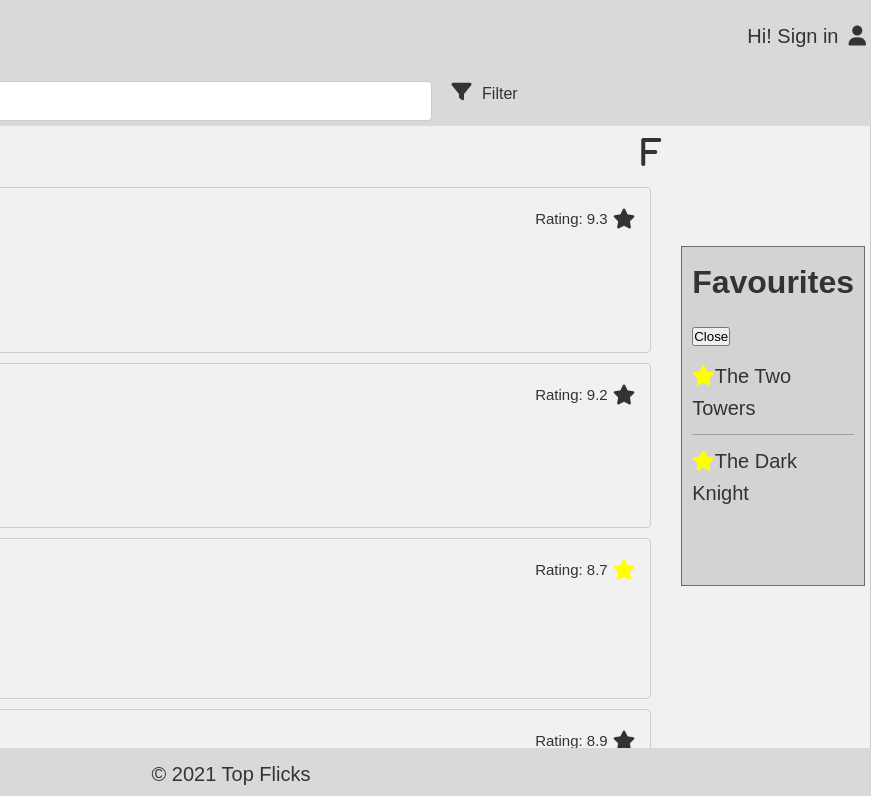
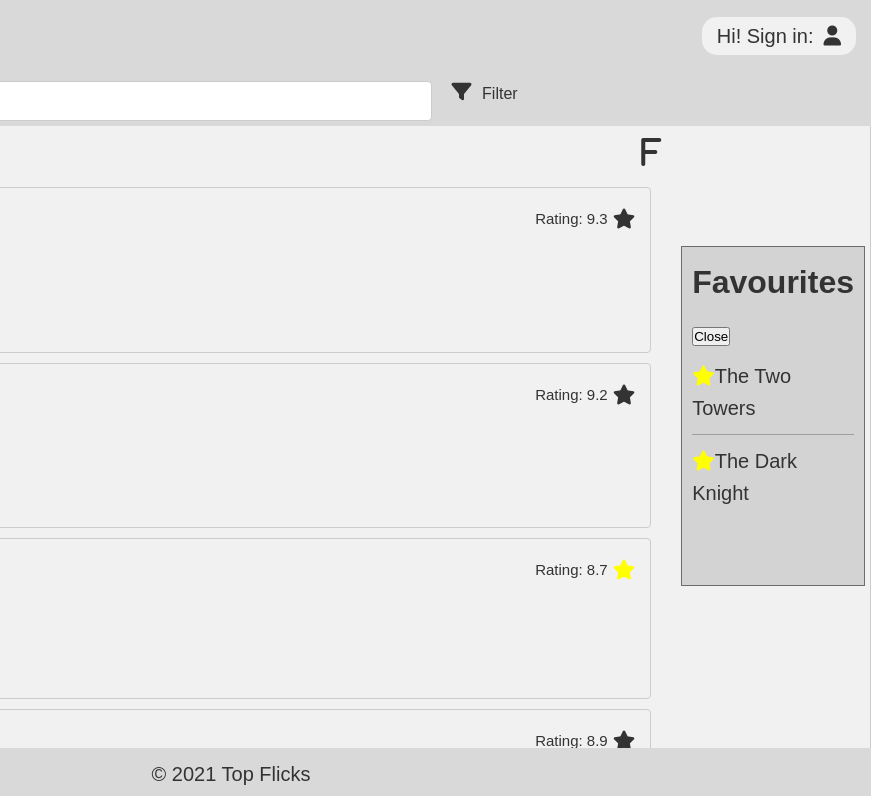
Before and after one commit to Mattan41/labb-html-css-javascript, a plain HTML site: page index.html in a window 1280 px wide. Both pictures are taken after a click on the icon 1244 px from the left and 151 px from the top of the page. Shown: the top 796 px of the page, 409-1280 px from the left. Drawn offline with Linux system fonts and the light colour scheme.

Commit message:
update login-button

```diff
--- a/css/header-footer.css
+++ b/css/header-footer.css
@@ -126,7 +126,6 @@
     outline: none;
     border-color: #666;
 }
-
 /* Log in */
 .login-popup {
     position: fixed;
@@ -184,13 +183,22 @@
     display: none; /* Ensure the login form is hidden by default */
 }
 
-#login-button {
+
+.right-container {
     color: #333;
     cursor: pointer;
+    display: flex;
+    align-items: center;
+    gap: 10px;
+    margin-right: 10px;
+    border-radius: 15px;
+    padding: 3px 15px 3px 15px;
+    background-color: #f1f1f1;
 }
 
-#login-button:hover {
-    color: #555;
+.right-container:hover {
+    background-color: rgba(191, 191, 191, 0.8);
+
 }
 
 .password-container {
@@ -216,7 +224,6 @@
     color: #555;
 }
 
-
 /* Footer Styles */
 .footer {
     bottom: 0;
--- a/index.html
+++ b/index.html
@@ -19,11 +19,11 @@
                 <h2>Top Flicks</h2>
             </div>
 
-            <div class="right-container">
+            <div class="right-container" id="login-button">
                 <div id="logout-form">
                     <span id="welcome-message"></span>
                 </div>
-                <i class="fas fa-user" id="login-button" title="Sign in"></i>
+                <i class="fas fa-user" title="Sign in"></i>
             </div>
         </div>
         <div class="header-row">
--- a/js/login.js
+++ b/js/login.js
@@ -10,7 +10,7 @@ todo: functionality filter sort / genres. favourite list
         const loginButton = document.getElementById("login-button");
 
         // Set initial welcome message
-        document.getElementById("welcome-message").textContent = "Hi! Sign in";
+        document.getElementById("welcome-message").textContent = "Hi! Sign in: ";
 
 
         if (isLoggedIn) {
@@ -19,10 +19,12 @@ todo: functionality filter sort / genres. favourite list
             loginButton.title = "Log out";
         } else {
             loginButton.classList.remove("logged-in");
-            loginButton.title = "Login or Register";
+            loginButton.title = "Sign in";
         }
 
+        // Add event listener to login form
         loginButton.addEventListener("click", function () {
+
             if (sessionStorage.getItem("isLoggedIn")) {
                 logout();
             } else {
@@ -30,13 +32,17 @@ todo: functionality filter sort / genres. favourite list
             }
         });
 
+        //hide login form when clicking outside of it
         document.addEventListener("click", function (event) {
             const loginPopup = document.getElementById("login-popup");
-            if (!loginPopup.contains(event.target) && event.target.id !== "login-button") {
+            const rightContainer = document.querySelector(".right-container");
+            if (!loginPopup.contains(event.target) && !rightContainer.contains(event.target)) {
                 loginPopup.style.display = "none";
             }
         });
         }
+
+document.getElementById("login-form").addEventListener("submit", login);
 
 function login(event) {
     event.preventDefault(); // Prevent form submission
@@ -66,12 +72,12 @@ function logout() {
     alert("You have logged out.");
     document.getElementById("login-button").classList.remove("logged-in");
     document.getElementById("login-button").title = "Sign in";
-    document.getElementById("welcome-message").textContent = "Hi! Sign in";
+    document.getElementById("welcome-message").textContent = "Hi! Sign in: ";
 }
 
 function showLogoutForm() {
     const username = sessionStorage.getItem("username");
-    document.getElementById("welcome-message").textContent = "Hi, " + username + "!";
+    document.getElementById("welcome-message").textContent = "Hi " + username + ", log out?";
     document.getElementById("logout-form").style.display = "flex";
 }
 
```
